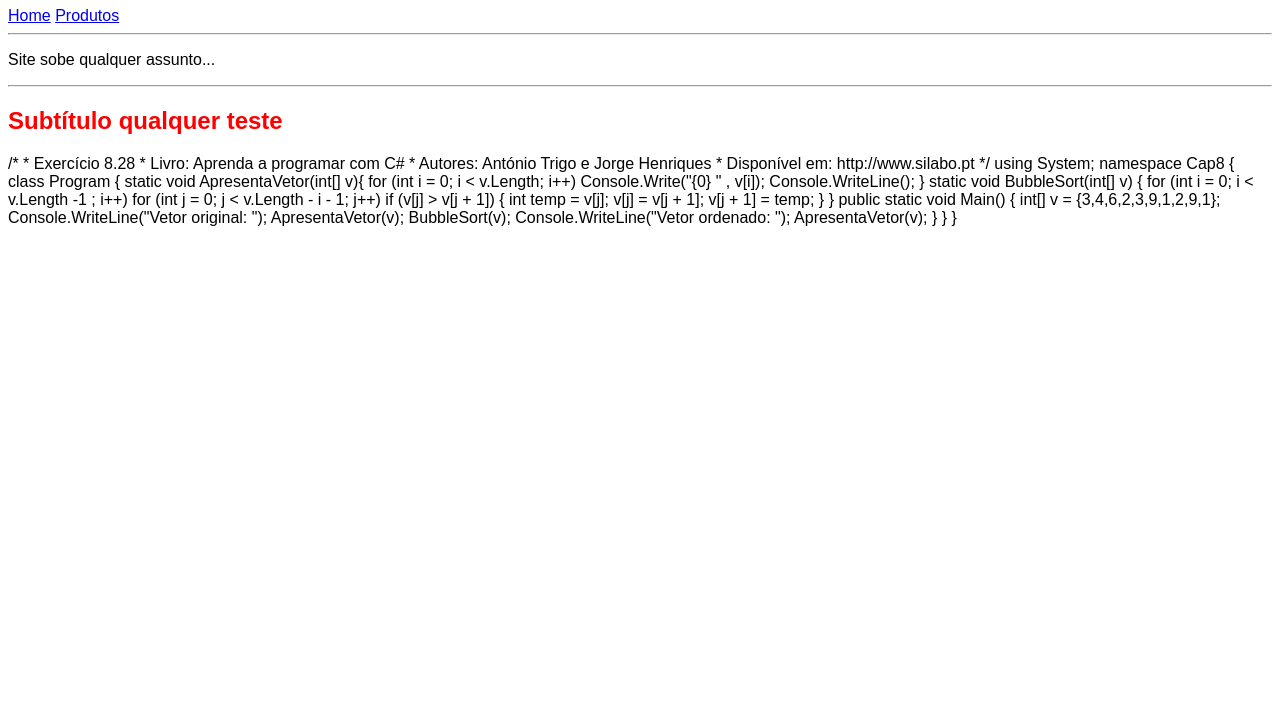
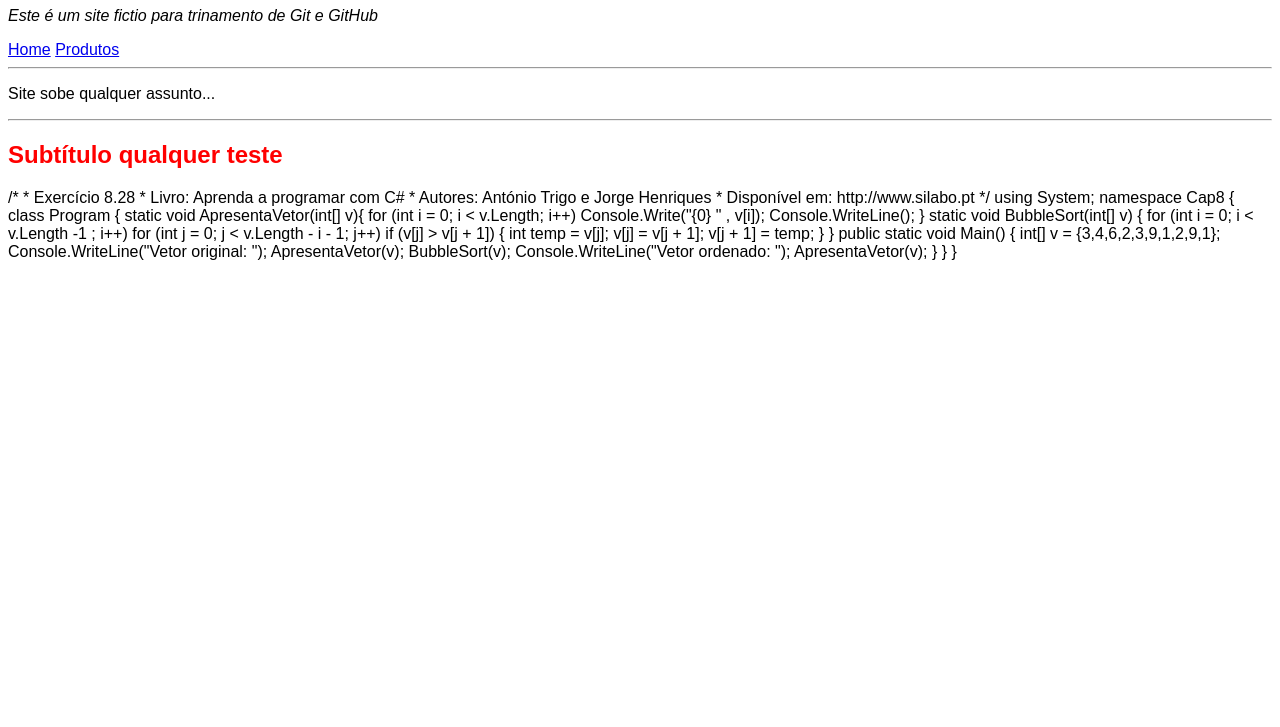
Before and after one commit to jrikemc/projeto-site, a plain HTML site: page index.html in a window 1280 px wide. Shown: the part 73-800 px from the top of the page. Drawn offline with Linux system fonts and the light colour scheme.

Commit message:
Adiciona texto informativo

```diff
--- a/index.html
+++ b/index.html
@@ -8,6 +8,8 @@
 </head>
 <body>
     <h1>Site de Exemplo</h1>
+
+        <p><i>Este é um site fictio para trinamento de Git e GitHub</i></p>
 
     <nav>
         <a href="index.html">Home</a>
```
